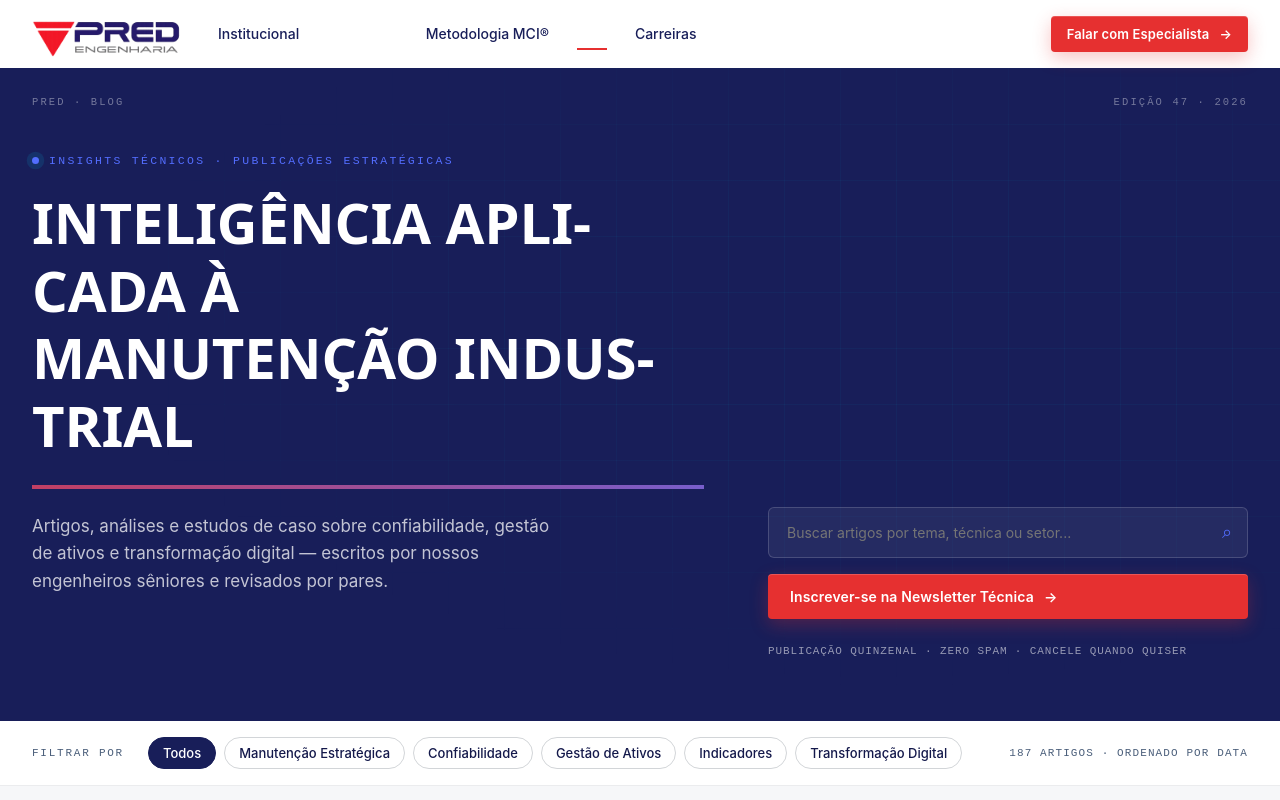
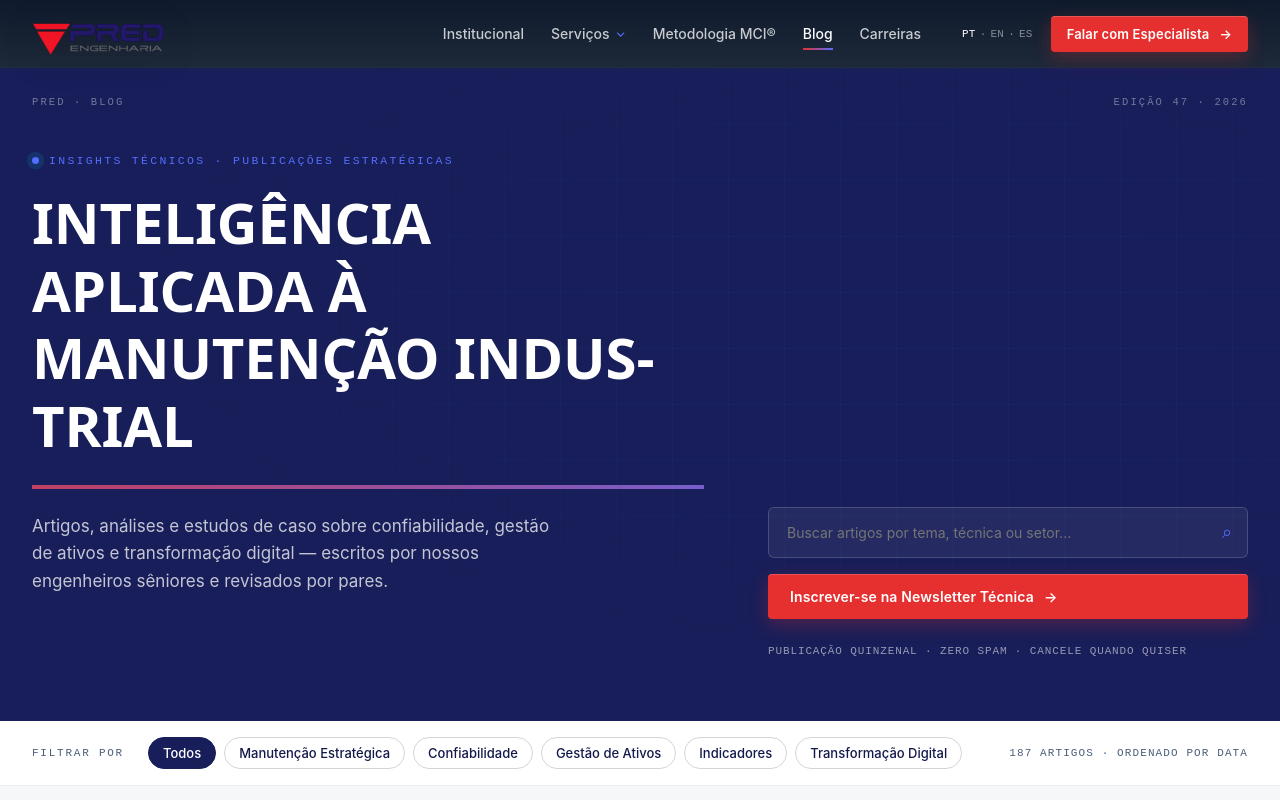
Before and after one commit to Yanicksantos/pred-nova-versao_2.0, a Nuxt app: page /blog in a window 1280 px wide. Shown: the top 800 px of the page. Built offline with nearby package versions, Linux system fonts and the light colour scheme.

Commit message:
feat: Estrutura prepada para ajuste de texto e cores para produção

```diff
--- a/app/components/TheFooter.vue
+++ b/app/components/TheFooter.vue
@@ -4,8 +4,7 @@
       <div class="footer-grid">
         <div class="footer-col">
           <NuxtLink to="/" class="site-logo">
-            <span class="site-logo-mark">P</span>
-            <span>PRED · ENGENHARIA</span>
+            <img class="site-logo-img" src="/logop.png" alt="Pred Engenharia" />
           </NuxtLink>
           <p class="footer-tag">
             Engenharia industrial com método MCI® próprio, serviços técnicos, tecnologia e automação para gestão de ativos desde 1993.
--- a/app/components/TheHeader.vue
+++ b/app/components/TheHeader.vue
@@ -1,8 +1,8 @@
 <template>
   <header class="site-header">
-    <div class="wrap">
-      <NuxtLink to="/" class="site-logo">
-        <img src="/logop.png" alt="Pred Engenharia"  style="width: 150px; height: auto; "/>
+    <div class="wrap header-wrap">
+      <NuxtLink to="/" class="site-logo" aria-label="Pred Engenharia - início">
+        <img class="site-logo-img" src="/logop.png" alt="Pred Engenharia" />
       </NuxtLink>
 
       <nav class="site-nav" aria-label="Navegação principal">
@@ -22,8 +22,7 @@
           @mouseleave="servicesOpen = false"
           @focusout="closeServicesOnFocusout"
         >
-
-            <button
+          <button
             type="button"
             class="nav-dropdown-trigger"
             :class="{ active: isServicesActive }"
@@ -32,10 +31,8 @@
             @click="servicesOpen = !servicesOpen"
           >
             Serviços
-
+            <span class="nav-chevron" aria-hidden="true">⌄</span>
           </button>
-
-
 
           <div v-show="servicesOpen" class="nav-dropdown-menu">
             <NuxtLink
@@ -119,8 +116,7 @@
 
         <a
           href="#contact"
-          class="btn btn-primary"
-          style="margin-top:16px;width:100%;justify-content:center"
+          class="btn btn-primary mobile-contact"
           @click="mobileMenuOpen = false"
         >
           Falar com Especialista <span class="arrow">→</span>
@@ -154,7 +150,7 @@ const SERVICE_NAV = [
     label: 'Apps Técnicos',
     to: '/servicos/s3i',
     copy: 'S2i, Perigômetro e integração digital',
-  }
+  },
 ]
 
 const SECONDARY_NAV = [
@@ -185,6 +181,87 @@ watch(() => route.path, () => {
 </script>
 
 <style scoped>
+.site-header {
+  background:
+    linear-gradient(180deg, rgba(10, 22, 40, 0.98), rgba(10, 22, 40, 0.92));
+  border-bottom: 1px solid rgba(255,255,255,0.08);
+  color: #fff;
+}
+
+.header-wrap {
+  display: flex;
+  align-items: center;
+  justify-content: flex-start;
+  gap: 0;
+  min-width: 0;
+}
+
+.site-logo {
+  width: clamp(128px, 12vw, 158px);
+  height: var(--header-h);
+  margin-right: auto;
+  display: flex;
+  align-items: center;
+  flex: 0 0 auto;
+}
+
+.site-logo-img {
+  width: 100%;
+  height: auto;
+  max-height: 42px;
+  object-fit: contain;
+  object-position: left center;
+  filter: drop-shadow(0 8px 18px rgba(0,0,0,0.22));
+}
+
+.site-nav {
+  display: flex;
+  align-items: center;
+  justify-content: flex-end;
+  gap: 0;
+  margin-left: 0;
+  min-width: 0;
+  flex: 0 1 auto;
+}
+
+.site-nav > * + * {
+  margin-left: clamp(20px, 2.1vw, 34px);
+}
+
+.site-nav a,
+.nav-dropdown-trigger {
+  min-height: 38px;
+  display: inline-flex;
+  align-items: center;
+  color: rgba(255,255,255,0.76);
+  font-size: 14px;
+  font-weight: 500;
+  line-height: 1;
+  text-decoration: none;
+  white-space: nowrap;
+  position: relative;
+  transition: color 0.18s ease;
+}
+
+.site-nav a:hover,
+.site-nav a.active,
+.nav-dropdown-trigger:hover,
+.nav-dropdown-trigger.active,
+.nav-dropdown.open .nav-dropdown-trigger {
+  color: #fff;
+}
+
+.site-nav a.active::after,
+.nav-dropdown-trigger.active::after {
+  content: "";
+  position: absolute;
+  left: 0;
+  right: 0;
+  bottom: 3px;
+  height: 2px;
+  background: linear-gradient(90deg, var(--red), var(--cyan));
+}
+
 .nav-dropdown {
   position: relative;
   display: flex;
@@ -192,40 +269,19 @@ watch(() => route.path, () => {
 }
 
 .nav-dropdown-trigger {
-  display: flex;
-  align-items: center;
   justify-content: center;
   gap: 6px;
-
+  padding: 0;
   background: transparent;
   border: 0;
-  color: rgba(255,255,255,0.78);
-  font-size: 14px;
-  font-weight: 500;
   cursor: pointer;
-  position: relative;
-  transition: color 0.18s ease;
-}
-
-.nav-dropdown-trigger:hover,
-.nav-dropdown-trigger.active,
-.nav-dropdown.open .nav-dropdown-trigger {
-  color: #fff;
-}
-
-.nav-dropdown-trigger.active::after {
-  content: "";
-  position: absolute;
-  left: 0;
-  right: 0;
-  bottom: -2px;
-  height: 2px;
-  background: var(--red);
+  font-family: inherit;
 }
 
 .nav-chevron {
-  font-size: 12px;
+  font-size: 13px;
   line-height: 1;
+  color: var(--cyan);
   transform: translateY(-1px);
   transition: transform 0.18s ease;
 }
@@ -236,15 +292,15 @@ watch(() => route.path, () => {
 
 .nav-dropdown-menu {
   position: absolute;
-  top: calc(100% + 18px);
+  top: calc(100% + 15px);
   left: 50%;
-  width: 330px;
+  width: min(340px, calc(100vw - 32px));
   transform: translateX(-50%);
   background: rgba(10, 22, 40, 0.98);
   border: 1px solid rgba(255,255,255,0.12);
   border-radius: 6px;
   padding: 8px;
-  box-shadow: 0 24px 60px rgba(0,0,0,0.32);
+  box-shadow: 0 24px 60px rgba(0,0,0,0.34);
   z-index: 140;
 }
 
@@ -253,12 +309,13 @@ watch(() => route.path, () => {
   position: absolute;
   left: 0;
   right: 0;
-  top: -18px;
-  height: 18px;
+  top: -16px;
+  height: 16px;
 }
 
 .nav-dropdown-menu a {
   display: block;
+  min-height: 0;
   padding: 13px 14px;
   border-radius: 4px;
   color: rgba(255,255,255,0.78);
@@ -284,18 +341,39 @@ watch(() => route.path, () => {
 
 .nav-dropdown-copy {
   display: block;
-  margin-top: 4px;
+  margin-top: 5px;
   color: rgba(255,255,255,0.52);
   font-size: 12px;
   line-height: 1.45;
+}
+
+.header-right {
+  margin-left: clamp(30px, 3.2vw, 52px);
+  display: flex;
+  align-items: center;
+  justify-content: flex-end;
+  gap: 0;
+  flex: 0 0 auto;
+}
+
+.header-right > * + * {
+  margin-left: 18px;
+}
+
+.lang-pills {
+  color: rgba(255,255,255,0.48);
+}
+
+.lang-pills span:first-child {
+  color: #fff;
 }
 
 .hamburger {
   display: none;
   flex-direction: column;
   justify-content: space-between;
-  width: 28px;
-  height: 20px;
+  width: 30px;
+  height: 22px;
   background: transparent;
   border: none;
   cursor: pointer;
@@ -310,83 +388,139 @@ watch(() => route.path, () => {
   transition: transform 0.2s ease, opacity 0.2s ease;
 }
 
-.hamburger.open span:nth-child(1) { transform: translateY(9px) rotate(45deg); }
+.hamburger.open span:nth-child(1) { transform: translateY(10px) rotate(45deg); }
 .hamburger.open span:nth-child(2) { opacity: 0; }
-.hamburger.open span:nth-child(3) { transform: translateY(-9px) rotate(-45deg); }
-
-@media (max-width: 980px) {
-  .site-nav {
-    gap: 20px;
-  }
-}
-
-@media (max-width: 860px) {
-  .hamburger { display: flex; }
-  .site-nav { display: none; }
-}
+.hamburger.open span:nth-child(3) { transform: translateY(-10px) rotate(-45deg); }
 
 .mobile-overlay {
   position: fixed;
   inset: var(--header-h) 0 0 0;
-  background: rgba(6, 15, 28, 0.85);
-  backdrop-filter: blur(8px);
+  background: rgba(6, 15, 28, 0.82);
+  backdrop-filter: blur(10px);
+  -webkit-backdrop-filter: blur(10px);
   z-index: 99;
   display: flex;
-  flex-direction: column;
+  align-items: stretch;
+  justify-content: flex-end;
 }
 
 .mobile-nav {
-  background: var(--ink-800);
-  padding: 24px 32px;
+  width: min(100%, 460px);
+  min-height: min(90vh, calc(100dvh - var(--header-h)));
+  max-height: calc(100dvh - var(--header-h));
+  overflow-y: auto;
+  background:
+    linear-gradient(180deg, var(--ink-800), var(--ink-900));
+  border-left: 1px solid rgba(255,255,255,0.08);
+  padding: 26px 28px 32px;
   display: flex;
   flex-direction: column;
-  gap: 4px;
-  border-bottom: 1px solid rgba(255,255,255,0.1);
-  max-height: calc(100vh - var(--header-h));
-  overflow-y: auto;
+  box-shadow: -24px 0 60px rgba(0,0,0,0.28);
 }
 
 .mobile-nav a {
-  text-decoration: none;
-  color: rgba(255,255,255,0.85);
+  display: block;
+  padding: 16px 0;
+  border-bottom: 1px solid rgba(255,255,255,0.08);
+  color: rgba(255,255,255,0.86);
   font-size: 18px;
   font-weight: 500;
-  padding: 14px 0;
-  border-bottom: 1px solid rgba(255,255,255,0.07);
-  display: block;
-  transition: color 0.18s;
+  text-decoration: none;
+  transition: color 0.18s ease;
 }
 
 .mobile-nav a:hover,
 .mobile-nav a.active {
-  color: var(--cyan);
+  color: var(--cyan-bright);
 }
 
 .mobile-nav-group {
-  padding: 12px 0 14px;
-  border-bottom: 1px solid rgba(255,255,255,0.07);
+  padding: 22px 0;
+  border-bottom: 1px solid rgba(255,255,255,0.08);
 }
 
 .mobile-nav-label {
+  margin-bottom: 10px;
+  color: var(--cyan);
   font-family: var(--font-mono);
   font-size: 11px;
-  color: var(--cyan);
   letter-spacing: 0.18em;
   text-transform: uppercase;
-  margin-bottom: 8px;
 }
 
 .mobile-nav a.mobile-nav-subitem {
-  border-bottom: 0;
-  padding: 10px 0 10px 16px;
+  border: 1px solid rgba(255,255,255,0.08);
+  border-radius: 6px;
+  padding: 15px 16px;
+  margin-top: 10px;
+  background: rgba(255,255,255,0.035);
   font-size: 15px;
 }
 
 .mobile-nav-subitem small {
   display: block;
-  margin-top: 3px;
-  color: rgba(255,255,255,0.48);
+  margin-top: 5px;
+  color: rgba(255,255,255,0.52);
   font-size: 12px;
-  line-height: 1.35;
+  line-height: 1.4;
+}
+
+.mobile-contact {
+  width: 100%;
+  justify-content: center;
+  margin-top: auto;
+  min-height: 50px;
+}
+
+@media (max-width: 1260px) {
+  .site-nav {
+    display: none;
+  }
+
+  .hamburger {
+    display: flex;
+  }
+}
+
+@media (max-width: 760px) {
+  .header-right .lang-pills {
+    display: none;
+  }
+}
+
+@media (max-width: 620px) {
+  .header-right > .btn {
+    display: none;
+  }
+
+  .site-logo {
+    width: 132px;
+  }
+
+  .header-right {
+    margin-left: 18px;
+  }
+}
+
+@media (max-width: 520px) {
+  .mobile-overlay {
+    justify-content: flex-start;
+  }
+
+  .mobile-nav {
+    width: 100%;
+    min-height: calc(100dvh - var(--header-h));
+    border-left: 0;
+  }
+}
+
+@media (max-width: 380px) {
+  .site-logo {
+    width: 118px;
+  }
+
+  .mobile-nav {
+    padding-inline: 20px;
+  }
 }
 </style>
--- a/app/pages/blog/index.vue
+++ b/app/pages/blog/index.vue
@@ -16,7 +16,7 @@
               INSIGHTS TÉCNICOS · PUBLICAÇÕES ESTRATÉGICAS
             </div>
             <h1 class="h-display hero-headline" :style="{ fontSize: 'clamp(36px, 4.4vw, 64px)' }">
-              Inteligência aplicada à<br/>
+              Inteligência <br/>aplicada à
               <span class="underline">manutenção industrial</span>
             </h1>
             <p class="hero-sub" :style="{ marginTop: '24px' }">
```
